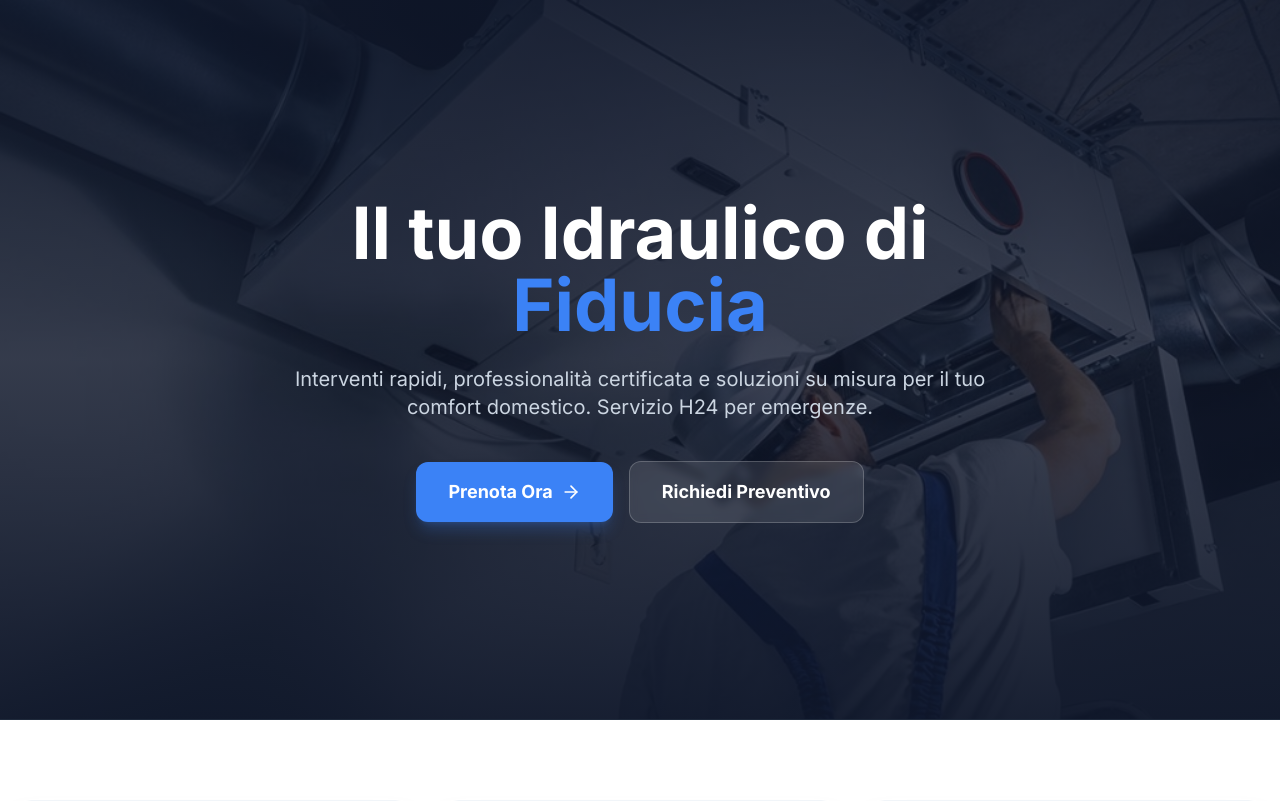
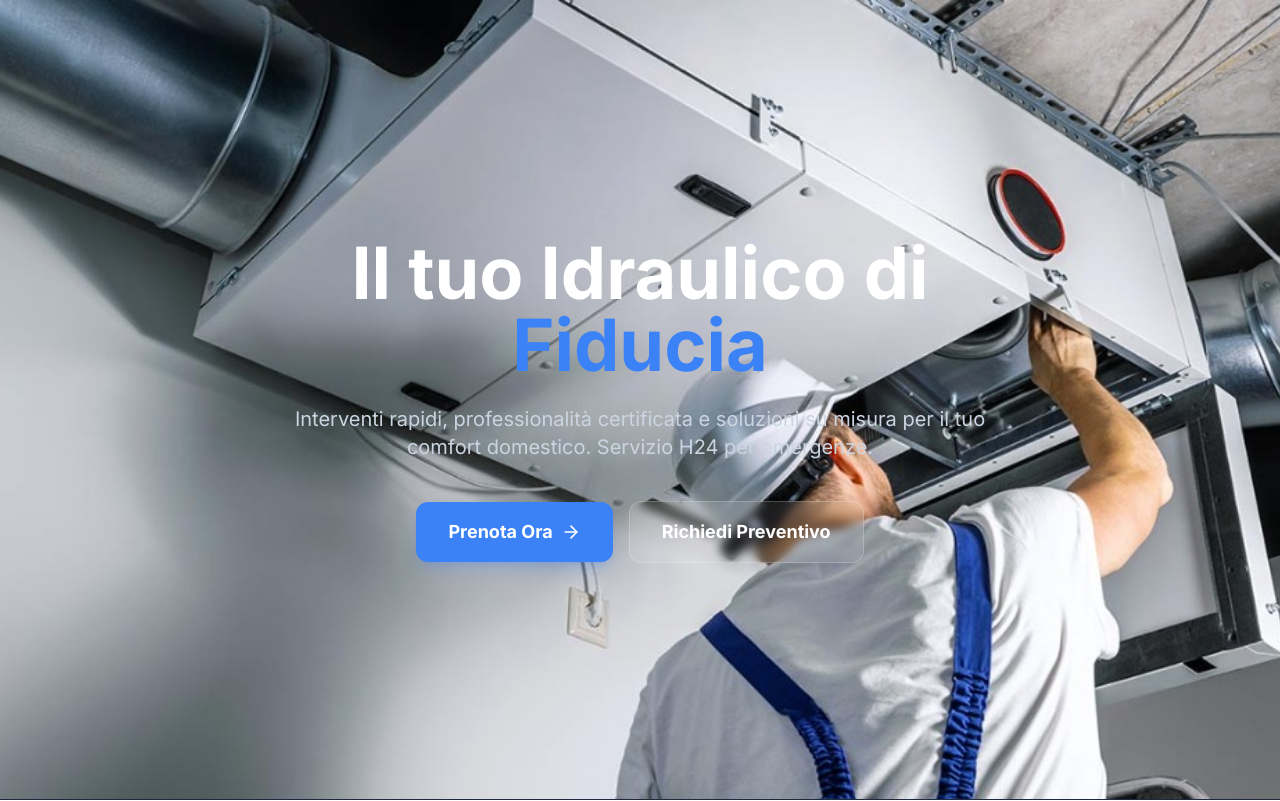
Before and after one commit to lucadibelardino/termoidraulica.746, a React (Vite) app: page / in a window 1280 px wide. Shown: the top 801 px of the page. Built offline with nearby package versions, Linux system fonts and the light colour scheme.

Commit message:
Enlarge hero to full screen and remove background overlay

```diff
--- a/src/pages/Home.tsx
+++ b/src/pages/Home.tsx
@@ -10,10 +10,10 @@ const Home = () => {
     return (
         <div className="w-full overflow-hidden">
             {/* Hero Section */}
-            <section className="relative min-h-[90vh] flex items-center justify-center bg-slate-900 border-b border-slate-800">
+            <section className="relative min-h-screen flex items-center justify-center bg-slate-900 border-b border-slate-800">
                 <div className="absolute inset-0 z-0 overflow-hidden">
-                    <img src={heroBg} alt="Background" className="w-full h-full object-cover opacity-40" />
-                    <div className="absolute inset-0 bg-gradient-to-b from-slate-900/80 via-slate-900/50 to-slate-900/90" />
+                    <img src={heroBg} alt="Background" className="w-full h-full object-cover" />
+                    {/* Overlay removed as requested */}
                 </div>
 
                 <div className="container mx-auto px-4 z-10 relative">
```
